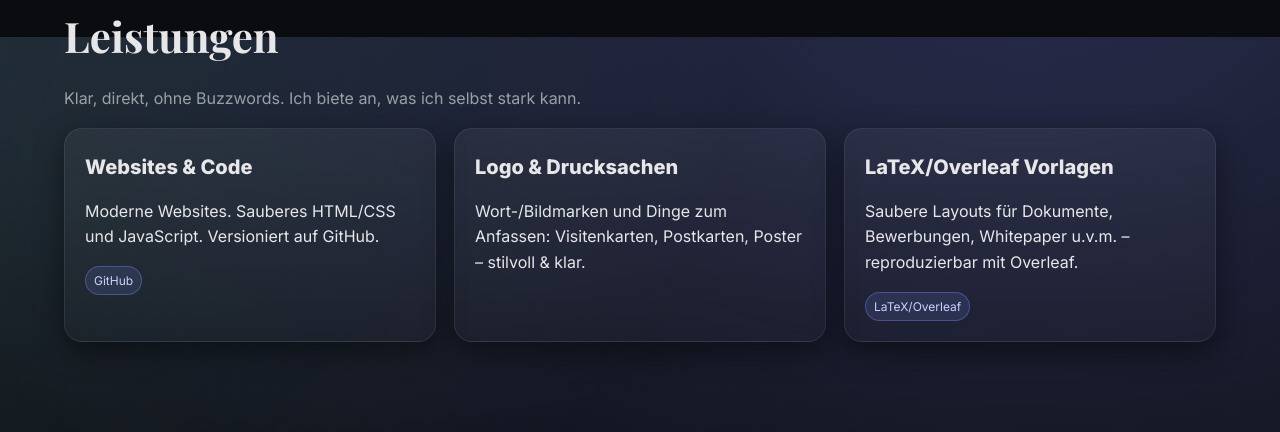
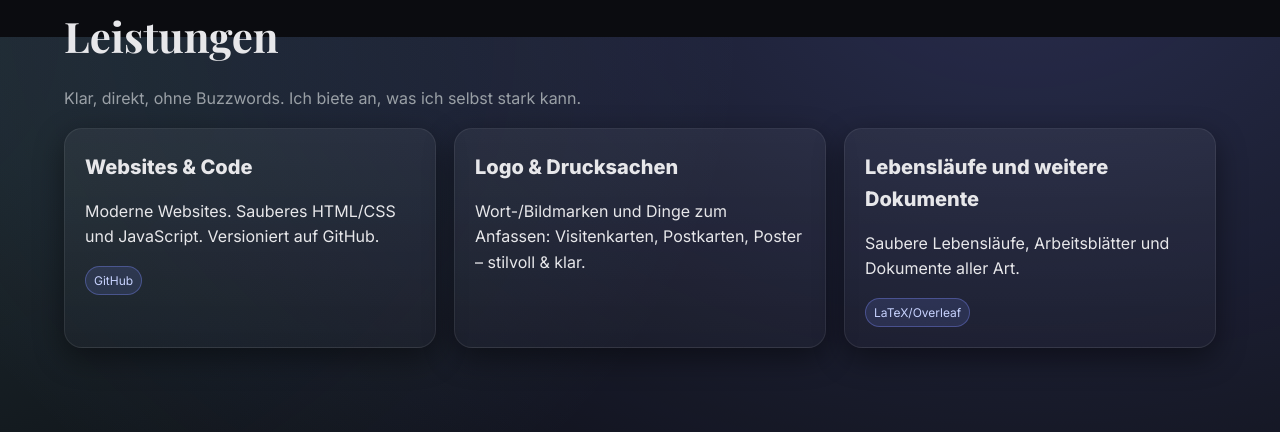
Before and after one commit to lynntepel/visualynn, a plain HTML site: page index.html in a window 1280 px wide. Shown: the part 763-1195 px from the top of the page. Drawn offline with nearby package versions, Linux system fonts and the light colour scheme.

Commit message:
Update index.html

```diff
--- a/index.html
+++ b/index.html
@@ -189,8 +189,8 @@
             <p>Wort-/Bildmarken und Dinge zum Anfassen: Visitenkarten, Postkarten, Poster – stilvoll & klar.</p>
           </div>
           <div class="card">
-            <h3>LaTeX/Overleaf Vorlagen</h3>
-            <p>Saubere Layouts für Dokumente, Bewerbungen, Whitepaper u.v.m. – reproduzierbar mit Overleaf.</p>
+            <h3>Lebensläufe und weitere Dokumente</h3>
+            <p>Saubere Lebensläufe, Arbeitsblätter und Dokumente aller Art.</p>
             <div class="stack"><span class="badge">LaTeX/Overleaf</span></div>
           </div>
         </div>
```
